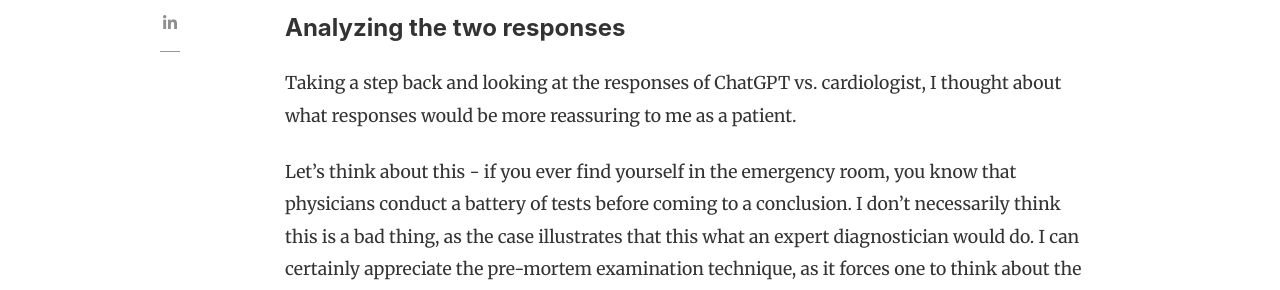
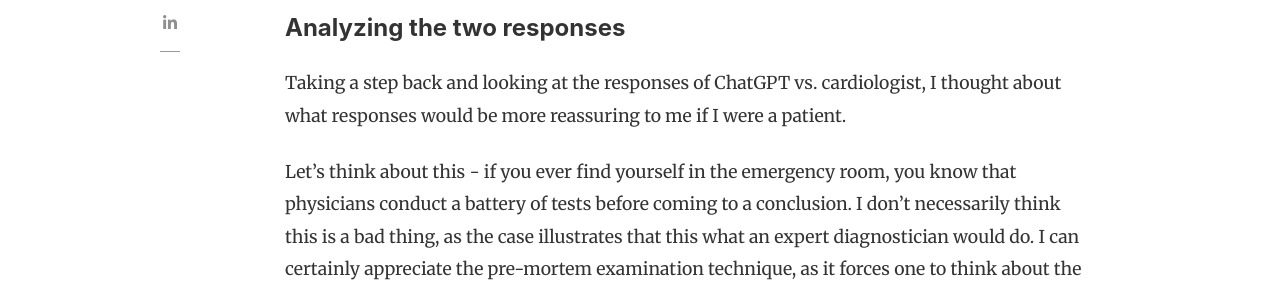
Before and after one commit to slsu0424/slsu0424.github.io, a Jekyll site: the page built from _posts/2023-06-02-test.md, in a window 1280 px wide and 900 px high, scrolled down 2938 px. Shown: the part 188-478 px from the top of the window. Built offline with Jekyll 4.4.1, drawn with Linux system fonts in a browser that asks for light colours; nearby versions of some CDN libraries; comment, search, counter and statistics services are not loaded.

Commit message:
Update 2023-06-02-test.md

```diff
--- a/_posts/2023-06-02-test.md
+++ b/_posts/2023-06-02-test.md
@@ -38,7 +38,7 @@
 
 #### Analyzing the two responses
 
-Taking a step back and looking at the responses of ChatGPT vs. cardiologist, I thought about what responses would be more reassuring to me as a patient.
+Taking a step back and looking at the responses of ChatGPT vs. cardiologist, I thought about what responses would be more reassuring to me if I were a patient.
 
 Let's think about this - if you ever find yourself in the emergency room, you know that physicians conduct a battery of tests before coming to a conclusion.  I don't necessarily think this is a bad thing, as the case illustrates that this what an expert diagnostician would do.  I can certainly appreciate the pre-mortem examination technique, as it forces one to think about the implications of a specific diagnosis and treatment plan.  If the patient was treated with medicines reserved for a typical heart attack, but the patient in fact had another condition, the outcome may be fatal.  I wouldn't want my doctor to draw a conclusion based on what an AI system said, but that they would do a full workup before arriving at such.
 
```
